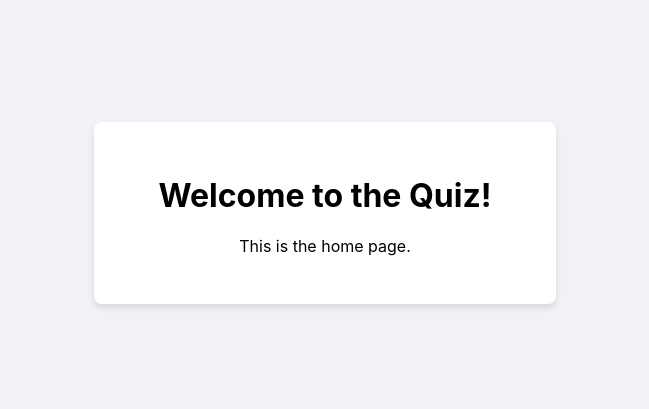
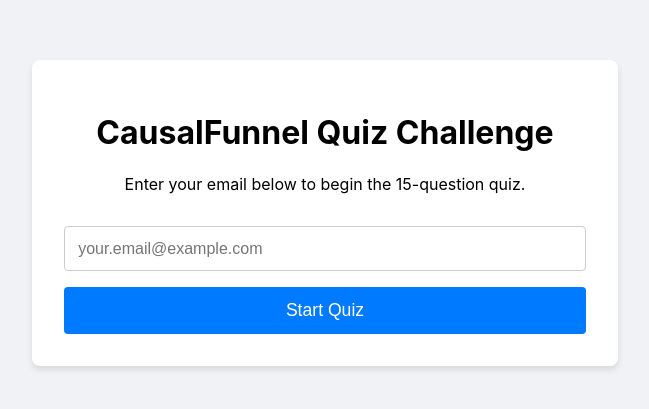
Before and after one commit to dc231/quiz-app, a React app in the folder frontend/: page / in a window 1280 px wide. Shown: the part 187-596 px from the top of the page, without its empty margins (347-996 px from the left). Built offline with nearby package versions, Linux system fonts and the light colour scheme; the HTML template or start-up script is replaced by a standard one.

Commit message:
Fetch and process quiz questions from API

```diff
--- a/frontend/src/index.css
+++ b/frontend/src/index.css
@@ -18,3 +18,32 @@
   box-shadow: 0 4px 6px rgba(0, 0, 0, 0.1);
   text-align: center;
 }
+
+.home-form {
+  display: flex;
+  flex-direction: column;
+  gap: 1rem;
+  margin-top: 2rem;
+}
+
+.email-input {
+  padding: 0.8rem;
+  font-size: 1rem;
+  border: 1px solid #ccc;
+  border-radius: 4px;
+}
+
+.start-button {
+  padding: 0.8rem;
+  font-size: 1.1rem;
+  background-color: #007bff;
+  color: white;
+  border: none;
+  border-radius: 4px;
+  cursor: pointer;
+  transition: background-color 0.2s;
+}
+
+.start-button:hover {
+  background-color: #0056b3;
+}
--- a/frontend/src/pages/HomePage.jsx
+++ b/frontend/src/pages/HomePage.jsx
@@ -1,10 +1,35 @@
-import React from 'react';
+import React, { useState } from 'react';
+import { useNavigate } from 'react-router-dom';
 
 const HomePage = () => {
+  const [email, setEmail] = useState('');
+  const navigate = useNavigate();
+
+  const handleSubmit = (e) => {
+    e.preventDefault();
+    if (email.trim()) {
+      // Navigate to the quiz page and pass the email in the state
+      navigate('/quiz', { state: { email } });
+    } else {
+      alert('Please enter your email to start.');
+    }
+  };
+
   return (
     <div>
-      <h1>Welcome to the Quiz!</h1>
-      <p>This is the home page.</p>
+      <h1>CausalFunnel Quiz Challenge</h1>
+      <p>Enter your email below to begin the 15-question quiz.</p>
+      <form onSubmit={handleSubmit} className="home-form">
+        <input
+          type="email"
+          placeholder="your.email@example.com"
+          value={email}
+          onChange={(e) => setEmail(e.target.value)}
+          className="email-input"
+          required
+        />
+        <button type="submit" className="start-button">Start Quiz</button>
+      </form>
     </div>
   );
 };
--- a/frontend/src/pages/QuizPage.jsx
+++ b/frontend/src/pages/QuizPage.jsx
@@ -1,12 +1,69 @@
-import React from 'react';
+import React, { useState, useEffect } from 'react';
+import { useLocation, useNavigate } from 'react-router-dom';
+import axios from 'axios';
+
+// Helper function to decode HTML entities
+const decodeHTML = (html) => {
+    const txt = document.createElement("textarea");
+    txt.innerHTML = html;
+    return txt.value;
+};
+
+// Helper function to shuffle an array
+const shuffleArray = (array) => {
+    return [...array].sort(() => Math.random() - 0.5);
+};
 
 const QuizPage = () => {
-  return (
-    <div>
-      <h1>Quiz in Progress</h1>
-      <p>The questions will be displayed here.</p>
-    </div>
-  );
+    const [questions, setQuestions] = useState([]);
+    const [loading, setLoading] = useState(true);
+    const location = useLocation();
+    const navigate = useNavigate();
+    const { email } = location.state || {};
+
+    useEffect(() => {
+        // If a user navigates here directly without an email, redirect them home.
+        if (!email) {
+            navigate('/');
+            return;
+        }
+
+        const fetchQuestions = async () => {
+            try {
+                // Fetch 15 questions from the API
+                const response = await axios.get('https://opentdb.com/api.php?amount=15');
+                const formattedQuestions = response.data.results.map((q) => ({
+                    question: decodeHTML(q.question),
+                    correct_answer: decodeHTML(q.correct_answer),
+                    // Combine correct and incorrect answers into one array and shuffle them
+                    choices: shuffleArray([
+                        ...q.incorrect_answers.map(decodeHTML),
+                        decodeHTML(q.correct_answer)
+                    ]),
+                }));
+                setQuestions(formattedQuestions);
+            } catch (error) {
+                console.error("Failed to fetch questions:", error);
+                alert("Failed to load the quiz. Please try again later.");
+            } finally {
+                setLoading(false);
+            }
+        };
+
+        fetchQuestions();
+    }, [email, navigate]);
+
+    if (loading) {
+        return <div>Loading quiz...</div>;
+    }
+
+    return (
+        <div>
+            <h1>Quiz Time!</h1>
+            <p>Hello, {email}</p>
+            <p>Question data is loaded.</p>
+        </div>
+    );
 };
 
 export default QuizPage;
```
